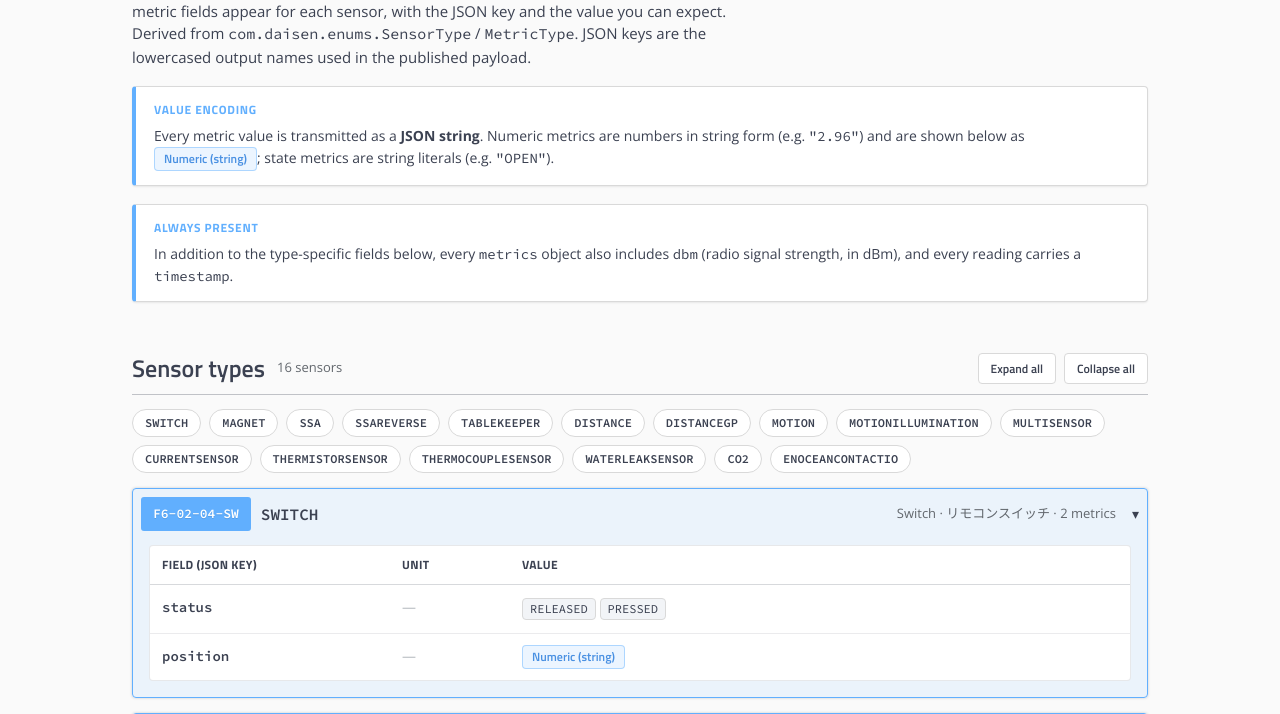
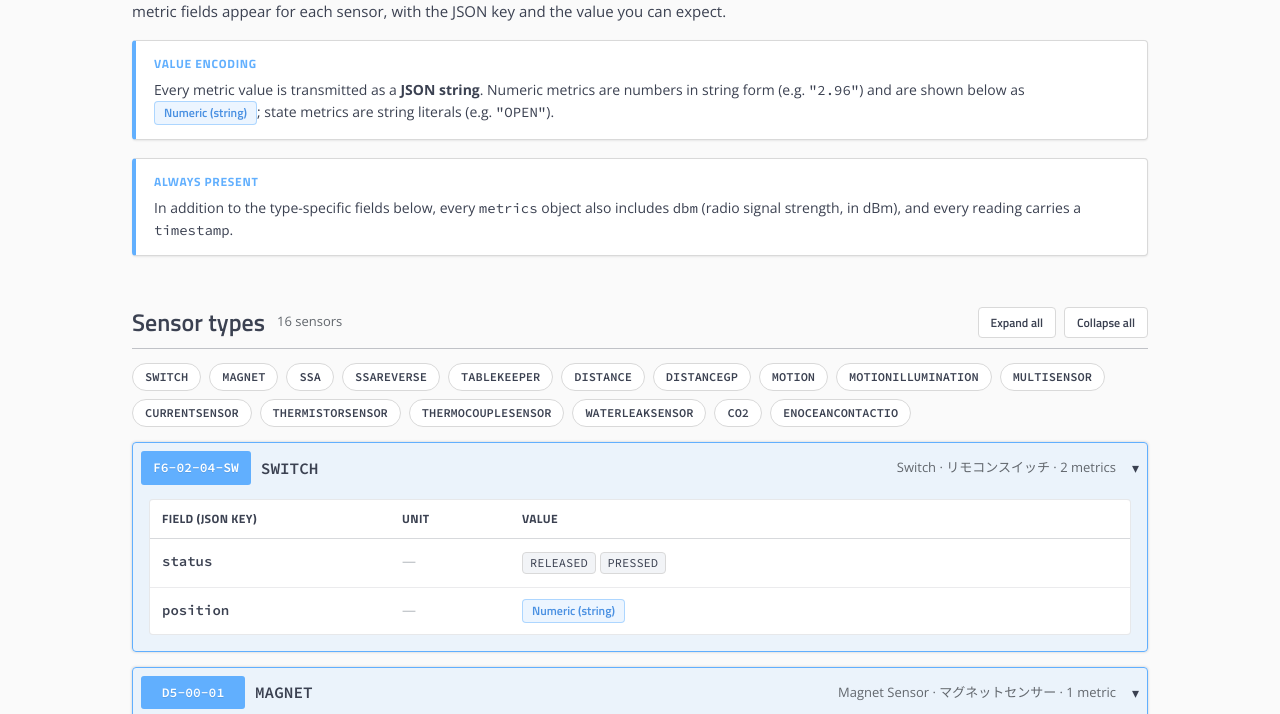
Before and after one commit to iot-mos/integration, a plain HTML site: page sensor-metrics-map.html in a window 1280 px wide. Shown: the part 206-920 px from the top of the page. Drawn offline with nearby package versions, Linux system fonts and the light colour scheme.

Commit message:
unwanted

```diff
--- a/sensor-metrics-map.html
+++ b/sensor-metrics-map.html
@@ -64,9 +64,7 @@
       <h2 class="title">IoT-MOS Sensor Metric Map <span class="spec-badge">REFERENCE</span></h2>
       <div class="description">
         The <code>metrics</code> object in a sensor reading varies by sensor type. This page lists which
-        metric fields appear for each sensor, with the JSON key and the value you can expect. Derived
-        from <code>com.daisen.enums.SensorType</code> / <code>MetricType</code>. JSON keys are the
-        lowercased output names used in the published payload.
+        metric fields appear for each sensor, with the JSON key and the value you can expect.
       </div>
     </div>
 
```
